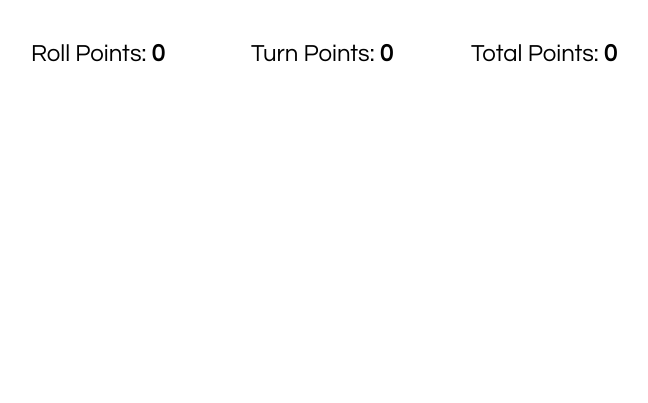
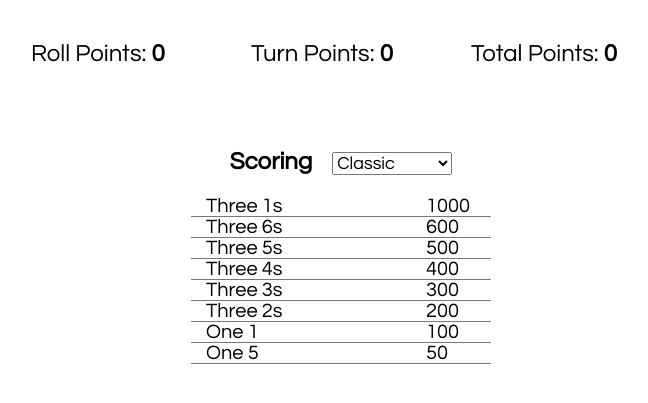
Before and after one commit to opub/farkle, a React app: page / in a window 1280 px wide. Shown: the part 123-526 px from the top of the page, without its empty margins (299-947 px from the left). Built offline with nearby package versions, Linux system fonts and the light colour scheme; a small style sheet from the web is missing.

Commit message:
added combos option and list

```diff
--- a/src/index.css
+++ b/src/index.css
@@ -97,3 +97,31 @@
     position: relative;
     top: 1px;
 }
+
+.detail-row {
+    margin-top: 20px;
+    width: 300px;
+    display: inline-block;
+}
+
+.combo {
+    font: 20px "Century Gothic", Futura, sans-serif;
+    border-bottom: 1px solid #777777;
+}
+
+.combo-name {
+    text-align: left;
+    display: inline-block;
+    width: 220px;
+}
+
+.combo-points {
+    text-align: left;
+    display: inline-block;
+    width: 50px;
+}
+
+.combolist {
+    font: 18px "Century Gothic", Futura, sans-serif;
+    margin-left: 20px;
+}
--- a/src/index.js
+++ b/src/index.js
@@ -1,6 +1,6 @@
 import React from 'react';
 import ReactDOM from 'react-dom';
-import { checkBoard } from './logic.js';
+import { checkBoard, getCombos } from './logic.js';
 import './index.css';
 
 class Dice extends React.Component {
@@ -13,10 +13,40 @@
     }
 }
 
+class ComboRows extends React.Component {
+    render() {
+        return (
+            getCombos(this.props.combos).map(combo => this.renderCombo(combo))
+        );
+    }
+
+    renderCombo(combo) {
+        return (
+            <ComboRow
+                key={combo.key}
+                name={combo.name}
+                points={combo.points}
+            />
+        )
+    }
+}
+
+class ComboRow extends React.Component {
+    render() {
+        return (
+            <div className="combo">
+                <div className="combo-name">{this.props.name}</div>
+                <div className="combo-points">{this.props.points}</div>
+            </div>
+        );
+    }
+}
+
 class Board extends React.Component {
     constructor(props) {
         super(props);
         this.state = {
+            combos: "classic",
             dice: Array(6).fill(0),
             held: Array(6).fill(false),
             turn: [],
@@ -27,6 +57,7 @@
             farkle: false,
             clicked: false
         };
+        this.handleChangeCombos = this.handleChangeCombos.bind(this);
     }
 
     componentDidMount() {
@@ -56,7 +87,7 @@
         }
 
         // calculate results
-        const results = checkBoard(turn);
+        const results = checkBoard(turn, this.state.combos);
         this.setState({
             rollPoints: results.points,
             held: held,
@@ -92,7 +123,7 @@
         }
 
         // calculate results
-        const results = checkBoard(rolled);
+        const results = checkBoard(rolled, this.state.combos);
         this.setState({
             rollPoints: 0,
             turnPoints: results.farkle ? 0 : this.state.rollPoints + this.state.turnPoints,
@@ -128,6 +159,21 @@
         )
     }
 
+    handleChangeCombos(event) {
+        this.setState({
+            combos: event.target.value,
+            dice: Array(6).fill(0),
+            held: Array(6).fill(false),
+            turn: [],
+            allowed: [],
+            rollPoints: 0,
+            turnPoints: 0,
+            totalPoints: 0,
+            farkle: false,
+            clicked: false
+         }, () => this.handleRoll());
+    }
+
     render() {
         return (
             <div>
@@ -150,6 +196,17 @@
                     <div className="score">Turn Points: <b>{this.state.turnPoints}</b></div>
                     <div className="score">Total Points: <b>{this.state.totalPoints}</b></div>
                 </div>
+
+                <div className="detail-row">
+                    <div className="score-row">
+                        <b>Scoring</b>
+                        <select value={this.state.combos} onChange={this.handleChangeCombos} className="combolist">
+                            <option value="classic">Classic</option>
+                            <option value="commercial">Commercial</option>
+                        </select>
+                    </div>
+                    <ComboRows combos={this.state.combos} />
+                </div>
             </div>
         );
     }
@@ -170,8 +227,6 @@
     }
 }
 
-// ========================================
-
 ReactDOM.render(
     <Game />,
     document.getElementById('root')
--- a/src/logic.js
+++ b/src/logic.js
@@ -1,4 +1,4 @@
-export function checkBoard(dice, combos) {
+export function checkBoard(dice, comboType) {
     //convert to sorted string for easier regex tests
     dice.sort();
     let rolled = dice.join("");
@@ -7,7 +7,7 @@
     let possible = [];
 
     //test all of the combos for best possible score
-    combos = combos || COMMERCIAL_COMBOS;
+    const combos = getCombos(comboType);
     for (let i = 0; i < combos.length && rolled.length > 0; i++) {
         const combo = combos[i];
         const matches = rolled.match(combo.regex);
@@ -26,9 +26,42 @@
         }
     }
 
-    console.log("checkBoard", rolled, { points, farkle, possible });
+    console.log("checkBoard", comboType, rolled, { points, farkle, possible });
     return { points, farkle, possible };
 }
+
+export function getCombos(name) {
+    return name === "commercial" ? COMMERCIAL_COMBOS : CLASSIC_COMBOS;
+}
+
+const CLASSIC_COMBOS = [
+    { name: "Three 1s", regex: /[1]{3}/g, points: 1000, key: "A1", example: [1, 1, 1, 2, 3, 4] },
+    { name: "Three 6s", regex: /[6]{3}/g, points: 600, key: "A2", example: [6, 6, 6, 2, 3, 4] },
+    { name: "Three 5s", regex: /[5]{3}/g, points: 500, key: "A3", example: [5, 5, 5, 2, 3, 4] },
+    { name: "Three 4s", regex: /[4]{3}/g, points: 400, key: "A4", example: [4, 4, 4, 2, 3, 6] },
+    { name: "Three 3s", regex: /[3]{3}/g, points: 300, key: "A5", example: [3, 3, 3, 2, 4, 6] },
+    { name: "Three 2s", regex: /[2]{3}/g, points: 200, key: "A6", example: [2, 2, 2, 3, 4, 6] },
+    { name: "One 1", regex: /[1]/g, points: 100, key: "A7", example: [1, 2, 3, 4, 6, 2] },
+    { name: "One 5", regex: /[5]/g, points: 50, key: "A8", example: [5, 2, 3, 4, 6, 2] }
+];
+
+const COMMERCIAL_COMBOS = [
+    { name: "Six of a Kind", regex: /(.)\1{5}/g, points: 3000, key: "B1", example: [6, 6, 6, 6, 6, 6] },
+    { name: "Two Triplets", regex: /(.)\1{2}(.)\2{2}/g, points: 2500, key: "B2", example: [2, 2, 2, 3, 3, 3] },
+    { name: "Five of a Kind", regex: /(.)\1{4}/g, points: 2000, key: "B3", example: [5, 5, 5, 5, 5, 2] },
+    { name: "Four of a Kind + Pair", regex: /(.)\1{3}(.)\2{1}/g, points: 1500, key: "B4", example: [4, 4, 2, 2, 2, 2] },   //not perfect regex
+    { name: "Three Pairs", regex: /(.)\1{1}(.)\2{1}(.)\3{1}/g, points: 1500, key: "B5", example: [3, 3, 2, 2, 4, 4] },
+    { name: "Straight", regex: /123456/g, points: 1500, key: "B6", example: [1, 2, 3, 4, 5, 6] },
+    { name: "Four of a Kind", regex: /(.)\1{3}/g, points: 1000, key: "B7", example: [4, 4, 4, 4, 2, 3] },
+    { name: "Three 6s", regex: /[6]{3}/g, points: 600, key: "B8", example: [6, 6, 6, 2, 3, 4] },
+    { name: "Three 5s", regex: /[5]{3}/g, points: 500, key: "B9", example: [5, 5, 5, 2, 3, 4] },
+    { name: "Three 4s", regex: /[4]{3}/g, points: 400, key: "B10", example: [4, 4, 4, 2, 3, 6] },
+    { name: "Three 3s", regex: /[3]{3}/g, points: 300, key: "B11", example: [3, 3, 3, 2, 4, 6] },
+    { name: "Three 1s", regex: /[1]{3}/g, points: 300, key: "B12", example: [1, 1, 1, 2, 3, 4] },
+    { name: "Three 2s", regex: /[2]{3}/g, points: 200, key: "B13", example: [2, 2, 2, 3, 4, 6] },
+    { name: "One 1", regex: /[1]/g, points: 100, key: "B14", example: [1, 2, 3, 4, 6, 2] },
+    { name: "One 5", regex: /[5]/g, points: 50, key: "B15", example: [5, 2, 3, 4, 6, 2] }
+];
 
 export function testCombos() {
     COMMERCIAL_COMBOS.forEach(test => {
@@ -49,32 +82,3 @@
         }
     });
 }
-
-const CLASSIC_COMBOS = [
-    { name: "Three 1s", regex: /[1]{3}/g, points: 1000, example: [1, 1, 1, 2, 3, 4] },
-    { name: "Three 6s", regex: /[6]{3}/g, points: 600, example: [6, 6, 6, 2, 3, 4] },
-    { name: "Three 5s", regex: /[5]{3}/g, points: 500, example: [5, 5, 5, 2, 3, 4] },
-    { name: "Three 4s", regex: /[4]{3}/g, points: 400, example: [4, 4, 4, 2, 3, 6] },
-    { name: "Three 3s", regex: /[3]{3}/g, points: 300, example: [3, 3, 3, 2, 4, 6] },
-    { name: "Three 2s", regex: /[2]{3}/g, points: 200, example: [2, 2, 2, 3, 4, 6] },
-    { name: "One 1", regex: /[1]/g, points: 100, example: [1, 2, 3, 4, 6, 2] },
-    { name: "One 5", regex: /[5]/g, points: 50, example: [5, 2, 3, 4, 6, 2] }
-];
-
-const COMMERCIAL_COMBOS = [
-    { name: "Six of a Kind", regex: /(.)\1{5}/g, points: 3000, example: [6, 6, 6, 6, 6, 6] },
-    { name: "Two Triplets", regex: /(.)\1{2}(.)\2{2}/g, points: 2500, example: [2, 2, 2, 3, 3, 3] },
-    { name: "Five of a Kind", regex: /(.)\1{4}/g, points: 2000, example: [5, 5, 5, 5, 5, 2] },
-    { name: "Four of a Kind + Pair", regex: /(.)\1{3}(.)\2{1}/g, points: 1500, example: [4, 4, 2, 2, 2, 2] },   //not perfect regex
-    { name: "Three Pairs", regex: /(.)\1{1}(.)\2{1}(.)\3{1}/g, points: 1500, example: [3, 3, 2, 2, 4, 4] },
-    { name: "Straight", regex: /123456/g, points: 1500, example: [1, 2, 3, 4, 5, 6] },
-    { name: "Four of a Kind", regex: /(.)\1{3}/g, points: 1000, example: [4, 4, 4, 4, 2, 3] },
-    { name: "Three 6s", regex: /[6]{3}/g, points: 600, example: [6, 6, 6, 2, 3, 4] },
-    { name: "Three 5s", regex: /[5]{3}/g, points: 500, example: [5, 5, 5, 2, 3, 4] },
-    { name: "Three 4s", regex: /[4]{3}/g, points: 400, example: [4, 4, 4, 2, 3, 6] },
-    { name: "Three 3s", regex: /[3]{3}/g, points: 300, example: [3, 3, 3, 2, 4, 6] },
-    { name: "Three 1s", regex: /[1]{3}/g, points: 300, example: [1, 1, 1, 2, 3, 4] },
-    { name: "Three 2s", regex: /[2]{3}/g, points: 200, example: [2, 2, 2, 3, 4, 6] },
-    { name: "One 1", regex: /[1]/g, points: 100, example: [1, 2, 3, 4, 6, 2] },
-    { name: "One 5", regex: /[5]/g, points: 50, example: [5, 2, 3, 4, 6, 2] }
-];
```
